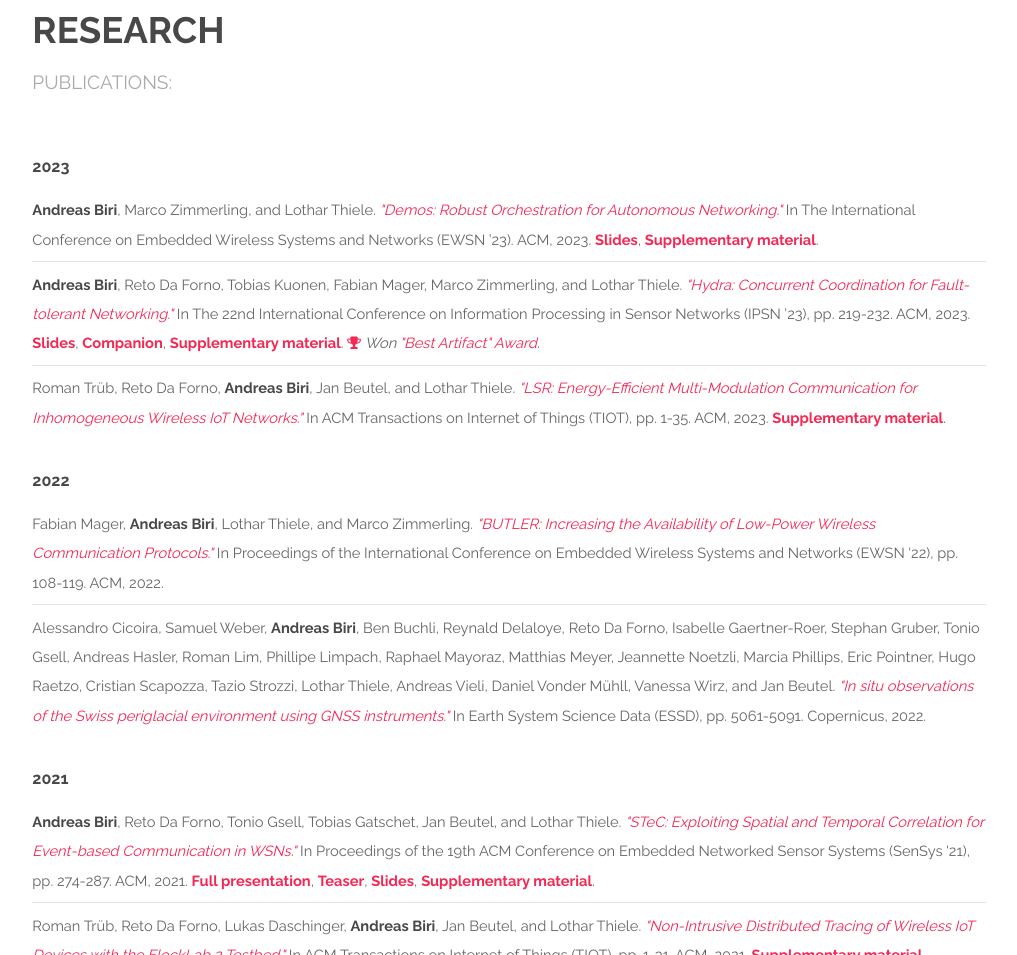
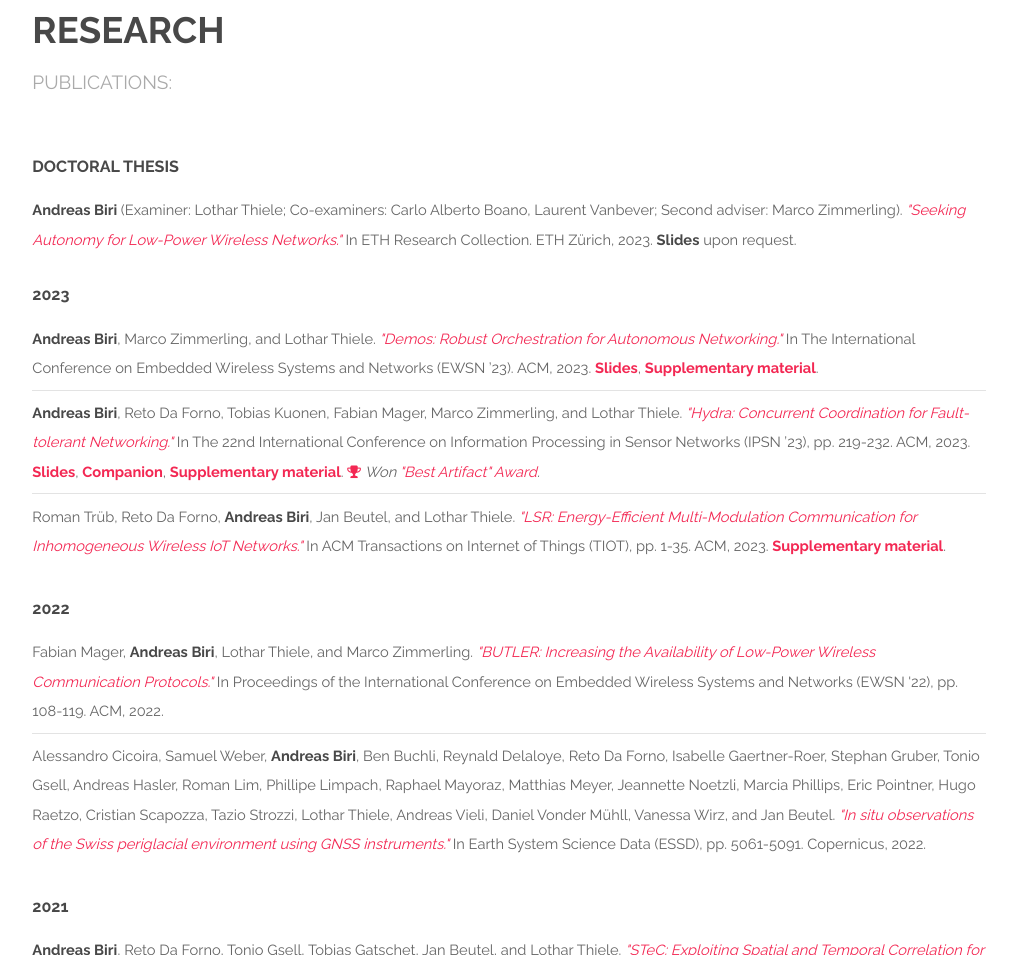
Before and after one commit to abiri/abiri.github.io, a plain HTML site: page index.html in a window 1280 px wide. Shown: the part 1923-2878 px from the top of the page, without its empty margins (131-1148 px from the left). Drawn offline with Linux system fonts and the light colour scheme.

Commit message:
added doctoral thesis

```diff
--- a/index.html
+++ b/index.html
@@ -1,6 +1,6 @@
 <!DOCTYPE HTML>
 <!-- Author: Andreas Biri
-	   Date: 2023-09-27
+	   Date: 2023-12-31
 -->
 <html>
 	<head>
@@ -87,6 +87,10 @@
 					<p>Publications:</p>
 				</header>
 				<div class="6 12$(xsmall)">
+					<h4>Doctoral thesis</h4>
+					<b>Andreas Biri</b> (Examiner: Lothar Thiele; Co-examiners: Carlo Alberto Boano, Laurent Vanbever; Second adviser: Marco Zimmerling). <a href="https://doi.org/10.3929/ethz-b-000638139"><i>"Seeking Autonomy for Low-Power Wireless Networks."</i></a> In ETH Research Collection. ETH Zürich, 2023. <b>Slides</b> upon request.
+					<br/>
+					<br/>
 					<h4>2023</h4>
 					<ul class="alt">
 						<li><b>Andreas Biri</b>, Marco Zimmerling, and Lothar Thiele. <a href="https://doi.org/10.3929/ethz-b-000619188"><i>"Demos: Robust Orchestration for Autonomous Networking."</i></a> In The International Conference on Embedded Wireless Systems and Networks (EWSN ’23). ACM, 2023. <b><a href="https://doi.org/10.3929/ethz-b-000633888">Slides</a></b>, <b><a href="https://gitlab.ethz.ch/tec/public/demos">Supplementary material</a></b>.</li>
```
